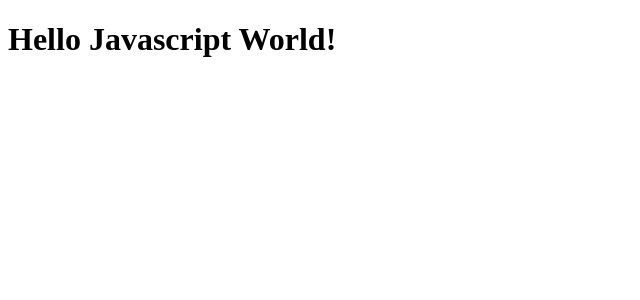
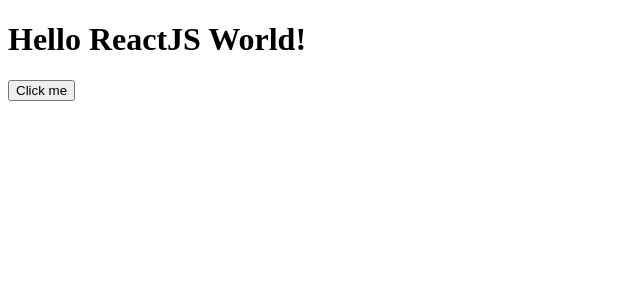
Before and after one commit to vandana1145/reactJSPractise, a React (Create React App) app: page / in a window 1280 px wide. Shown: the top 300 px of the page, without its empty margins (0-640 px from the left). Built offline with nearby package versions, Linux system fonts and the light colour scheme.

Commit message:
Event Handling using class and function components

```diff
--- a/src/Student.js
+++ b/src/Student.js
@@ -1,5 +1,6 @@
 import React, {Component} from "react";
 import PropTypes from "prop-types";
+import { render } from "react-dom";
 
 // // Function based Component
 // const Student = (props) => {
@@ -87,20 +88,76 @@ import PropTypes from "prop-types";
 // }
 
 // Declaring state inside the constructor
-class Student extends Component{
-    constructor(props) {
-        super(props);
-        this.state = {
-            name: "World!",
-            sub: "Javascript"
-        };
-    };
+// class Student extends Component{
+//     constructor(props) {
+//         super(props);
+//         this.state = {
+//             name: "World!",
+//             sub: "Javascript"
+//         };
+//     };
 
-    render() {
-        return(
-            <h1>Hello {this.state.sub} {this.state.name}</h1>
-        )
+//     render() {
+//         return(
+//             <h1>Hello {this.state.sub} {this.state.name}</h1>
+//         )
+//     }
+// }
+
+
+// Event Handling with class based components in ReactJS
+
+// Class based component
+// class Student extends Component{
+    // handleClick(){
+    //     console.log("Button Clicked, here 'this'is not accessible so undefined.", this)//here this is not accessible from inside this function, so its undefined while doing clg()
+    // }
+    // Three ways/methods to solve this:
+
+    //1. make arrow function; react will bind 'this' automatically with the event function. Most recommended one
+    // handleClick = () => {
+    //     console.log("Button Clicked using arrow function", this)
+    // }
+
+    //2. Rare case when you need to use regular function instead of arrow function. Then you need to bind 'this' separately with the function.
+    // This also need to create a constructor
+//     constructor(props){
+//         super(props);
+//         this.state = {
+//             name: "World!",
+//             sub: this.props.sub
+//         }
+
+//         this.handleClick = this.handleClick.bind(this);
+//     }
+//     // in order to use 'this' inside the below function, we need to bind 'this' with the function; states can then only accessible.
+//     handleClick() {
+//         console.log("Button Clicked using regular function and bind method", this)
+//     };
+
+//     render() {
+//         return(
+//             <>
+//             <h1>Hello {this.state.sub} {this.state.name}</h1>
+//             <button onClick={this.handleClick}>Click Me</button>
+//             </>
+//         );
+//     };
+// }
+
+// Event handling in functional component
+function Student(props){
+    function handleClick(e){
+        //e.preventDefault();//calling explicitely to prevent the autoclick event in the anchor tag
+        console.log("Button Clicked inside functional component.")
     }
+    return(
+        <div>
+            <h1>Hello {props.sub} World!</h1>
+            {/*<a href="https://reactjs.org" onClick={handleClick}>Click me</a>*/}
+            <button onClick={handleClick}>Click me</button>
+        </div>
+    )
 }
 
 export default Student;
--- a/src/index.js
+++ b/src/index.js
@@ -35,3 +35,5 @@ import Student from "./Student";
 
 // while treating props as state in order to dynamically modify it inside the component
 ReactDOM.render(<Student sub="ReactJS" />, document.getElementById("root"));
+
+//ReactDOM.render(<Student />, document.getElementById("root"));
```
